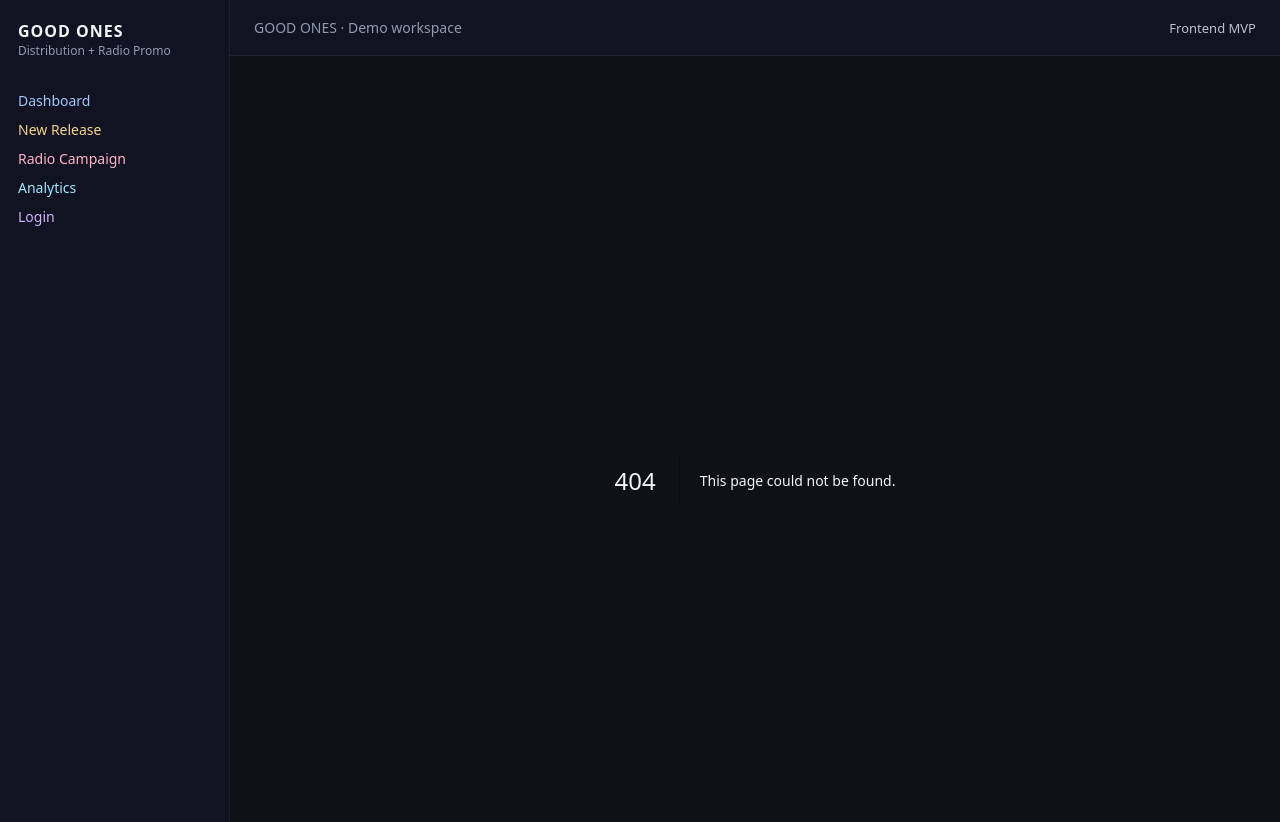
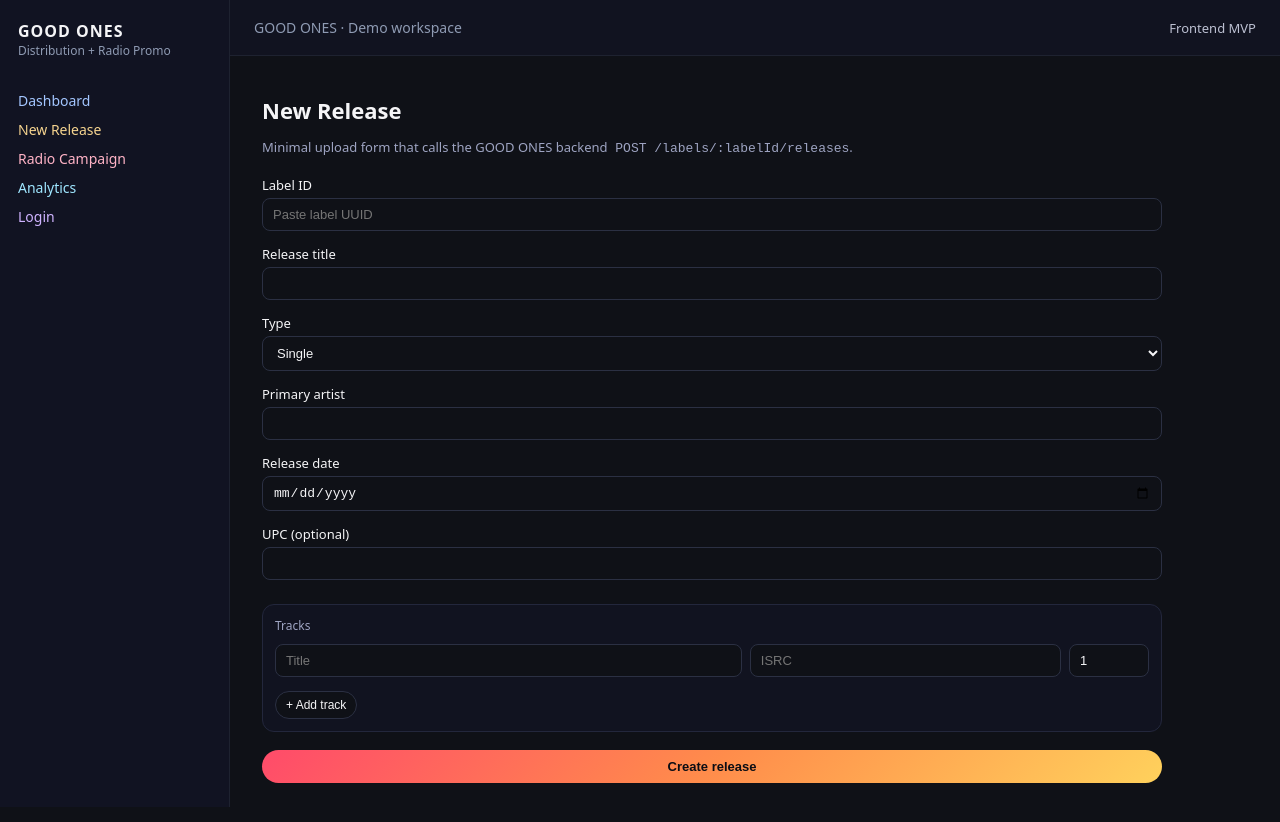
Before and after one commit to danilodurante/goodones-platform, a Next.js app in the folder frontend/: page /releases/new in a window 1280 px wide. Before the commit this address had no page. Shown: the top 822 px of the page. Built offline with nearby package versions, Linux system fonts and the light colour scheme.

Commit message:
Create page.tsx

```diff
--- /dev/null
+++ b/frontend/app/releases/new/page.tsx
@@ -0,0 +1,294 @@
+"use client";
+
+import { useState } from "react";
+
+type TrackInput = {
+  title: string;
+  isrc: string;
+  trackNumber: number;
+};
+
+export default function NewReleasePage() {
+  const [labelId, setLabelId] = useState("");
+  const [title, setTitle] = useState("");
+  const [type, setType] = useState<"single" | "ep" | "album">("single");
+  const [primaryArtist, setPrimaryArtist] = useState("");
+  const [releaseDate, setReleaseDate] = useState("");
+  const [upc, setUpc] = useState("");
+  const [tracks, setTracks] = useState<TrackInput[]>([
+    { title: "", isrc: "", trackNumber: 1 },
+  ]);
+
+  const [result, setResult] = useState<any>(null);
+  const [error, setError] = useState<string | null>(null);
+  const [loading, setLoading] = useState(false);
+
+  function updateTrack(index: number, field: keyof TrackInput, value: string) {
+    setTracks((prev) =>
+      prev.map((t, i) =>
+        i === index ? { ...t, [field]: field === "trackNumber" ? Number(value) : value } : t
+      )
+    );
+  }
+
+  function addTrack() {
+    setTracks((prev) => [
+      ...prev,
+      { title: "", isrc: "", trackNumber: prev.length + 1 },
+    ]);
+  }
+
+  async function handleSubmit(e: React.FormEvent<HTMLFormElement>) {
+    e.preventDefault();
+    setError(null);
+    setResult(null);
+    setLoading(true);
+
+    const token = typeof window !== "undefined"
+      ? localStorage.getItem("goodones_token")
+      : null;
+
+    if (!token) {
+      setError("Missing token. Please login first.");
+      setLoading(false);
+      return;
+    }
+
+    try {
+      const res = await fetch(
+        `http://localhost:3001/labels/${labelId}/releases`,
+        {
+          method: "POST",
+          headers: {
+            "Content-Type": "application/json",
+            Authorization: `Bearer ${token}`,
+          },
+          body: JSON.stringify({
+            title,
+            type,
+            primaryArtist,
+            releaseDate,
+            upc: upc || undefined,
+            tracks,
+          }),
+        }
+      );
+
+      if (!res.ok) {
+        const text = await res.text();
+        setError(`Error ${res.status}: ${text}`);
+        setLoading(false);
+        return;
+      }
+
+      const data = await res.json();
+      setResult(data);
+      setLoading(false);
+    } catch (err) {
+      console.error(err);
+      setError("Unexpected error");
+      setLoading(false);
+    }
+  }
+
+  return (
+    <div style={{ maxWidth: 900 }}>
+      <h1 style={{ fontSize: 22, marginBottom: 8 }}>New Release</h1>
+      <p style={{ fontSize: 13, color: "#9ea4c2", marginBottom: 20 }}>
+        Minimal upload form that calls the GOOD ONES backend
+        <code> POST /labels/:labelId/releases</code>.
+      </p>
+
+      <form
+        onSubmit={handleSubmit}
+        style={{ display: "grid", gap: 14, fontSize: 13 }}
+      >
+        <div style={{ display: "grid", gap: 4 }}>
+          <label>Label ID</label>
+          <input
+            value={labelId}
+            onChange={(e) => setLabelId(e.target.value)}
+            placeholder="Paste label UUID"
+            required
+            style={inputStyle}
+          />
+        </div>
+
+        <div style={{ display: "grid", gap: 4 }}>
+          <label>Release title</label>
+          <input
+            value={title}
+            onChange={(e) => setTitle(e.target.value)}
+            required
+            style={inputStyle}
+          />
+        </div>
+
+        <div style={{ display: "grid", gap: 4 }}>
+          <label>Type</label>
+          <select
+            value={type}
+            onChange={(e) => setType(e.target.value as any)}
+            style={inputStyle}
+          >
+            <option value="single">Single</option>
+            <option value="ep">EP</option>
+            <option value="album">Album</option>
+          </select>
+        </div>
+
+        <div style={{ display: "grid", gap: 4 }}>
+          <label>Primary artist</label>
+          <input
+            value={primaryArtist}
+            onChange={(e) => setPrimaryArtist(e.target.value)}
+            required
+            style={inputStyle}
+          />
+        </div>
+
+        <div style={{ display: "grid", gap: 4 }}>
+          <label>Release date</label>
+          <input
+            type="date"
+            value={releaseDate}
+            onChange={(e) => setReleaseDate(e.target.value)}
+            required
+            style={inputStyle}
+          />
+        </div>
+
+        <div style={{ display: "grid", gap: 4 }}>
+          <label>UPC (optional)</label>
+          <input
+            value={upc}
+            onChange={(e) => setUpc(e.target.value)}
+            style={inputStyle}
+          />
+        </div>
+
+        <div
+          style={{
+            marginTop: 10,
+            padding: 12,
+            borderRadius: 12,
+            border: "1px solid #23273c",
+            background: "#111320",
+          }}
+        >
+          <div
+            style={{ fontSize: 12, color: "#9ea4c2", marginBottom: 10 }}
+          >
+            Tracks
+          </div>
+          {tracks.map((track, idx) => (
+            <div
+              key={idx}
+              style={{
+                display: "grid",
+                gridTemplateColumns: "1.5fr 1fr 80px",
+                gap: 8,
+                marginBottom: 8,
+              }}
+            >
+              <input
+                placeholder="Title"
+                value={track.title}
+                onChange={(e) =>
+                  updateTrack(idx, "title", e.target.value)
+                }
+                style={inputStyle}
+              />
+              <input
+                placeholder="ISRC"
+                value={track.isrc}
+                onChange={(e) =>
+                  updateTrack(idx, "isrc", e.target.value)
+                }
+                style={inputStyle}
+              />
+              <input
+                type="number"
+                min={1}
+                value={track.trackNumber}
+                onChange={(e) =>
+                  updateTrack(idx, "trackNumber", e.target.value)
+                }
+                style={inputStyle}
+              />
+            </div>
+          ))}
+
+          <button
+            type="button"
+            onClick={addTrack}
+            style={secondaryButtonStyle}
+          >
+            + Add track
+          </button>
+        </div>
+
+        <button
+          type="submit"
+          disabled={loading}
+          style={primaryButtonStyle}
+        >
+          {loading ? "Saving…" : "Create release"}
+        </button>
+
+        {error && (
+          <p style={{ color: "#ff8a8a", fontSize: 12 }}>{error}</p>
+        )}
+      </form>
+
+      {result && (
+        <pre
+          style={{
+            marginTop: 24,
+            fontSize: 12,
+            background: "#0b0d14",
+            borderRadius: 10,
+            padding: 12,
+            border: "1px solid #23273c",
+            whiteSpace: "pre-wrap",
+          }}
+        >
+          {JSON.stringify(result, null, 2)}
+        </pre>
+      )}
+    </div>
+  );
+}
+
+const inputStyle: React.CSSProperties = {
+  padding: "8px 10px",
+  borderRadius: 8,
+  border: "1px solid #2b3043",
+  background: "#0f1117",
+  color: "#f5f5f7",
+  fontSize: 13,
+};
+
+const primaryButtonStyle: React.CSSProperties = {
+  marginTop: 4,
+  padding: "9px 12px",
+  borderRadius: 999,
+  border: "none",
+  fontSize: 13,
+  fontWeight: 600,
+  cursor: "pointer",
+  background:
+    "linear-gradient(135deg, #ff4b6a 0%, #ff8c4b 50%, #ffd15c 100%)",
+  color: "#0b0d14",
+};
+
+const secondaryButtonStyle: React.CSSProperties = {
+  marginTop: 6,
+  padding: "6px 10px",
+  borderRadius: 999,
+  border: "1px solid #2b3043",
+  fontSize: 12,
+  cursor: "pointer",
+  background: "#0f1117",
+  color: "#f5f5f7",
+};
```
